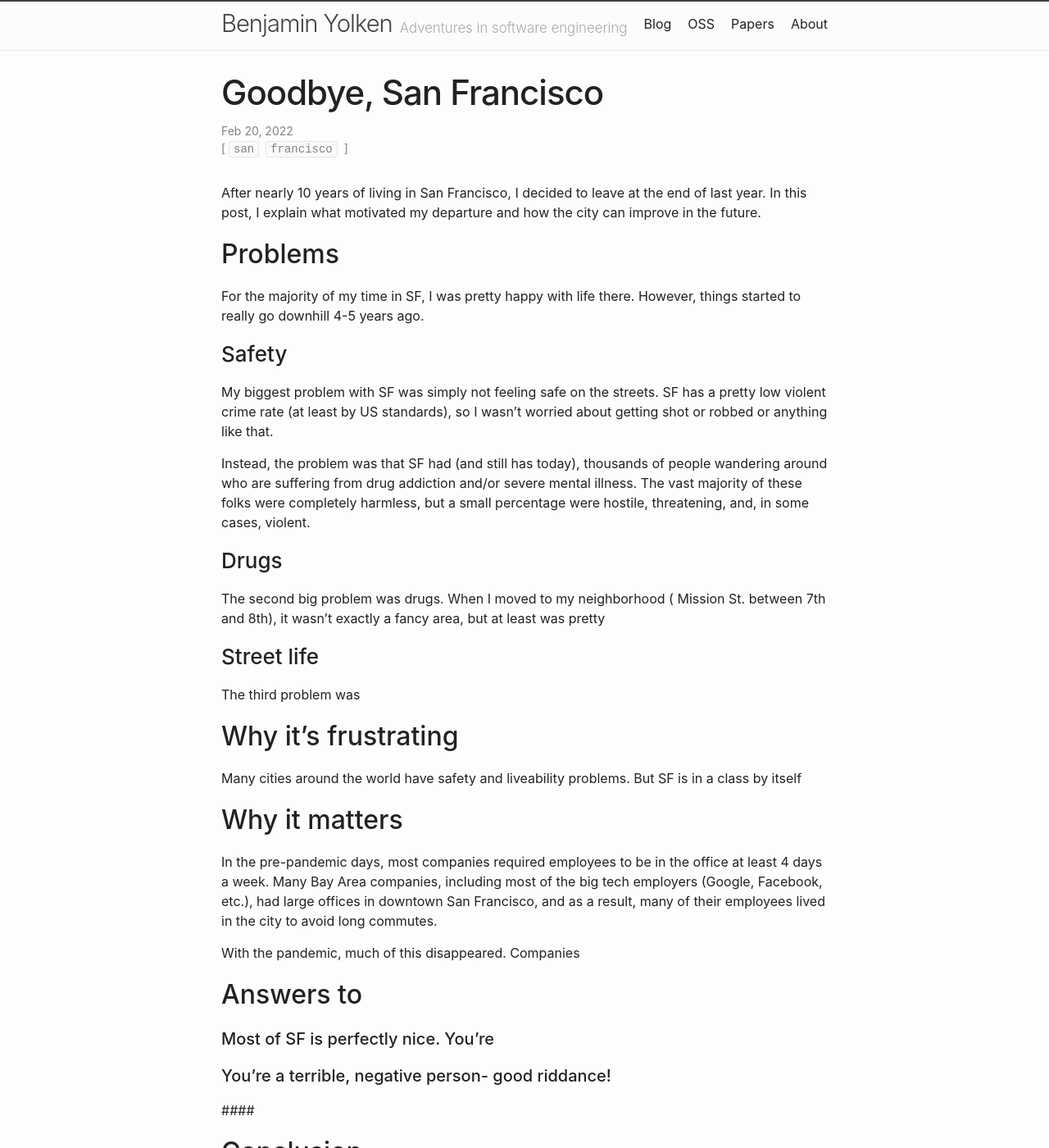
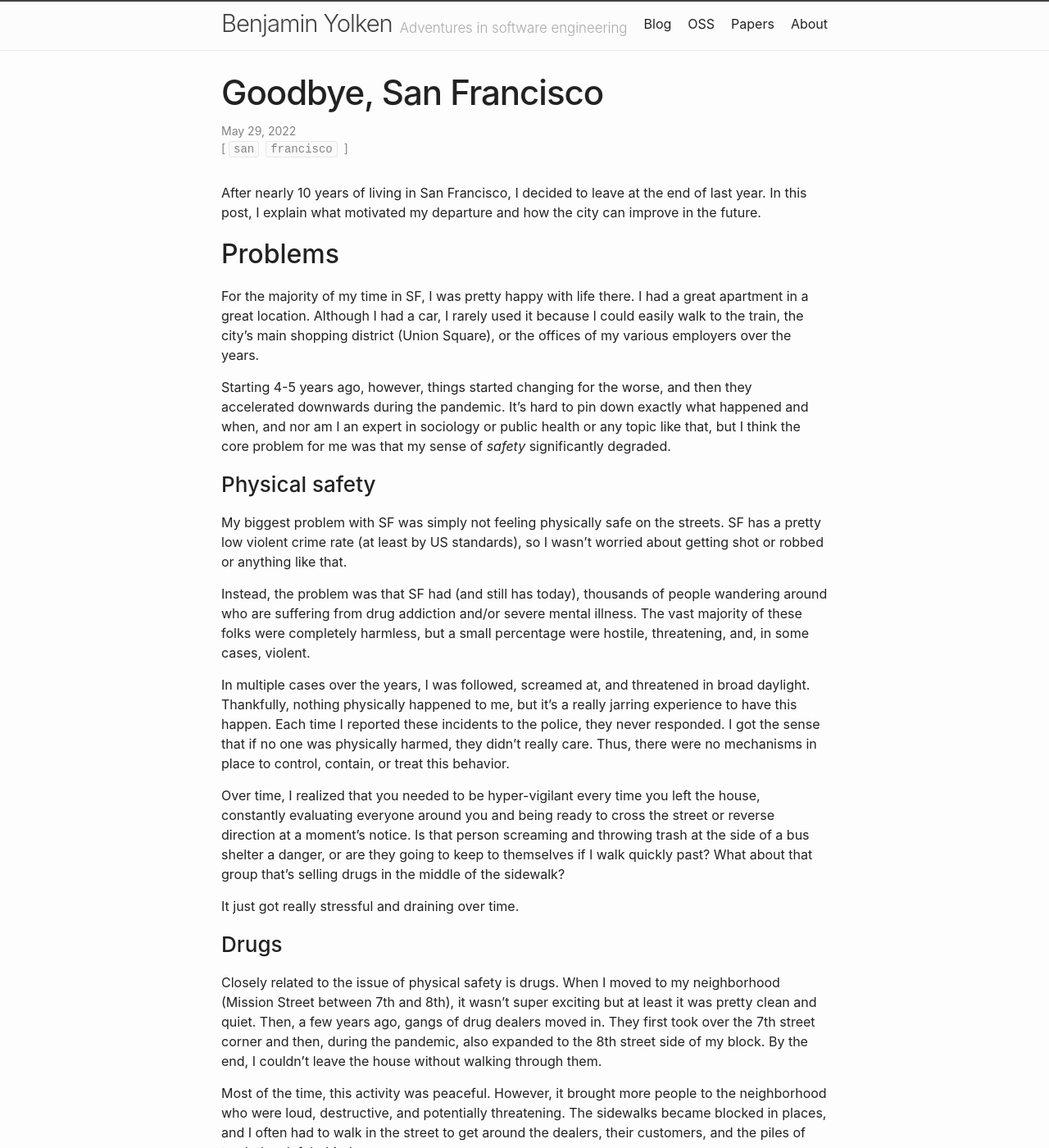
Before and after one commit to yolken/yolken-blog, a Jekyll site: the page built from site/_posts/2023-02-20-goodbye-sf.md, in a window 1280 px wide and 1400 px high. Shown: the whole window at 82% size. Built offline with Jekyll 4.4.1, drawn with Linux system fonts in a browser that asks for light colours; some of the changed text lies outside the part shown.

Commit message:
Keep iterating on SF post

```diff
--- a/site/_posts/2023-02-20-goodbye-sf.md
+++ b/site/_posts/2023-02-20-goodbye-sf.md
@@ -1,7 +1,7 @@
 ---
 layout: post
 title:  "Goodbye, San Francisco"
-date:   2022-02-20 16:30:00 -0500
+date:   2022-05-29 16:30:00 -0500
 tags: san francisco
 excerpt: |
   Blah blah blah.
@@ -14,12 +14,21 @@ motivated my departure and how the city can improve in the future.
 ## Problems
 
 For the majority of my time in SF, I was pretty happy with life there.
-However, things started to really go downhill 4-5 years ago.
+I had a great apartment in a great location. Although I had a car,
+I rarely used it because I could easily walk to the train, the city's
+main shopping district (Union Square), or the offices of my various
+employers over the years.
 
-### Safety
+Starting 4-5 years ago, however, things started changing for the
+worse, and then they accelerated downwards during the pandemic. It's hard
+to pin down exactly what happened and when, and nor am I an expert in sociology
+or public health or any topic like that, but I think the core problem
+for me was that my sense of *safety* significantly degraded.
 
-My biggest problem with SF was simply not feeling safe on the streets.
-SF has a pretty low violent crime rate (at least by US standards), so
+### Physical safety
+
+My biggest problem with SF was simply not feeling physically safe on the
+streets. SF has a pretty low violent crime rate (at least by US standards), so
 I wasn't worried about getting shot or robbed or anything like that.
 
 Instead, the problem was that SF had (and still has today), thousands
@@ -28,22 +37,51 @@ severe mental illness. The vast majority of these folks were completely
 harmless, but a small percentage were hostile, threatening, and, in some
 cases, violent.
 
+In multiple cases over the years, I was followed, screamed at, and
+threatened in broad daylight. Thankfully, nothing physically happened
+to me, but it's a really jarring experience to have this happen. Each time
+I reported these incidents to the police, they never responded. I got the
+sense that if no one was physically harmed, they didn't really care. Thus,
+there were no mechanisms in place to control, contain, or treat this
+behavior.
+
+Over time, I realized that you needed to be hyper-vigilant every time you
+left the house, constantly evaluating everyone around you and being ready
+to cross the street or reverse direction at a moment's notice. Is that
+person screaming and throwing trash at the side of a bus shelter a
+danger, or are they going to keep to themselves if I walk quickly past?
+What about that group that's selling drugs in the middle of the sidewalk?
+
+It just got really stressful and draining over time.
 
 ### Drugs
 
-The second big problem was drugs. When I moved to my neighborhood (
-Mission St. between 7th and 8th), it wasn't exactly a fancy area, but
-at least was pretty
+Closely related to the issue of physical safety is drugs. When I moved to my
+neighborhood (Mission Street between 7th and 8th), it wasn't super exciting but at
+least it was pretty clean and quiet. Then, a few years ago, gangs of drug dealers
+moved in. They first took over the 7th street corner and then, during the pandemic,
+also expanded to the 8th street side of my block. By the end, I couldn't leave the
+house without walking through them.
 
-### Street life
+Most of the time, this activity was peaceful. However, it brought more people
+to the neighborhood who were loud, destructive, and potentially threatening.
+The sidewalks became blocked in places, and I often had to walk in the street
+to get around the dealers, their customers, and the piles of trash they left
+behind.
 
-The third problem was
+Occasionally, violence did flare up. There were two, drug-related murders
+on my block in the last year, one of which I heard the gunshots for. And, people
+were constantly overdosing, and often dying. In my final weeks, I saw a
+dead body on the sidewalk being attended to by the coroner's office.
+
+### Street safety
+
+The final safety dimension that affected me was
+
 
 
 ## Why it's frustrating
 
-Many cities around the world have safety and liveability problems. But
-SF is in a class by itself
 
 ## Why it matters
 
@@ -55,13 +93,30 @@ in the city to avoid long commutes.
 
 With the pandemic, much of this disappeared. Companies
 
-## Answers to
+## Answers to common comments and questions
 
-#### Most of SF is perfectly nice. You're
+Whenever anyone complains about SF in the news or social media, they're
+
+#### Most of SF is perfectly nice. You should have just moved to a different neighborhood.
+
+First, I wanted to live in a dense, central area and not in a single-family-house
+that's 4 miles from downtown. Second, my neighborhood was perfectly nice when
+I moved in, and then got bad. What's to prevent that from happening to other
+places in the city as well?
+
+#### The stats show that SF is doing well. Assaults, burglaries (substitute some other metric here) are down!
+
+
+
+#### Other cities in the US are just as bad. Stop picking on SF!
+
+This is simply not true.
+
+#### SF was much worse in the 90's (substitute some other decade here).
+
+Who cares?
 
 #### You're a terrible, negative person- good riddance!
 
-####
-
 
 ## Conclusion
```
